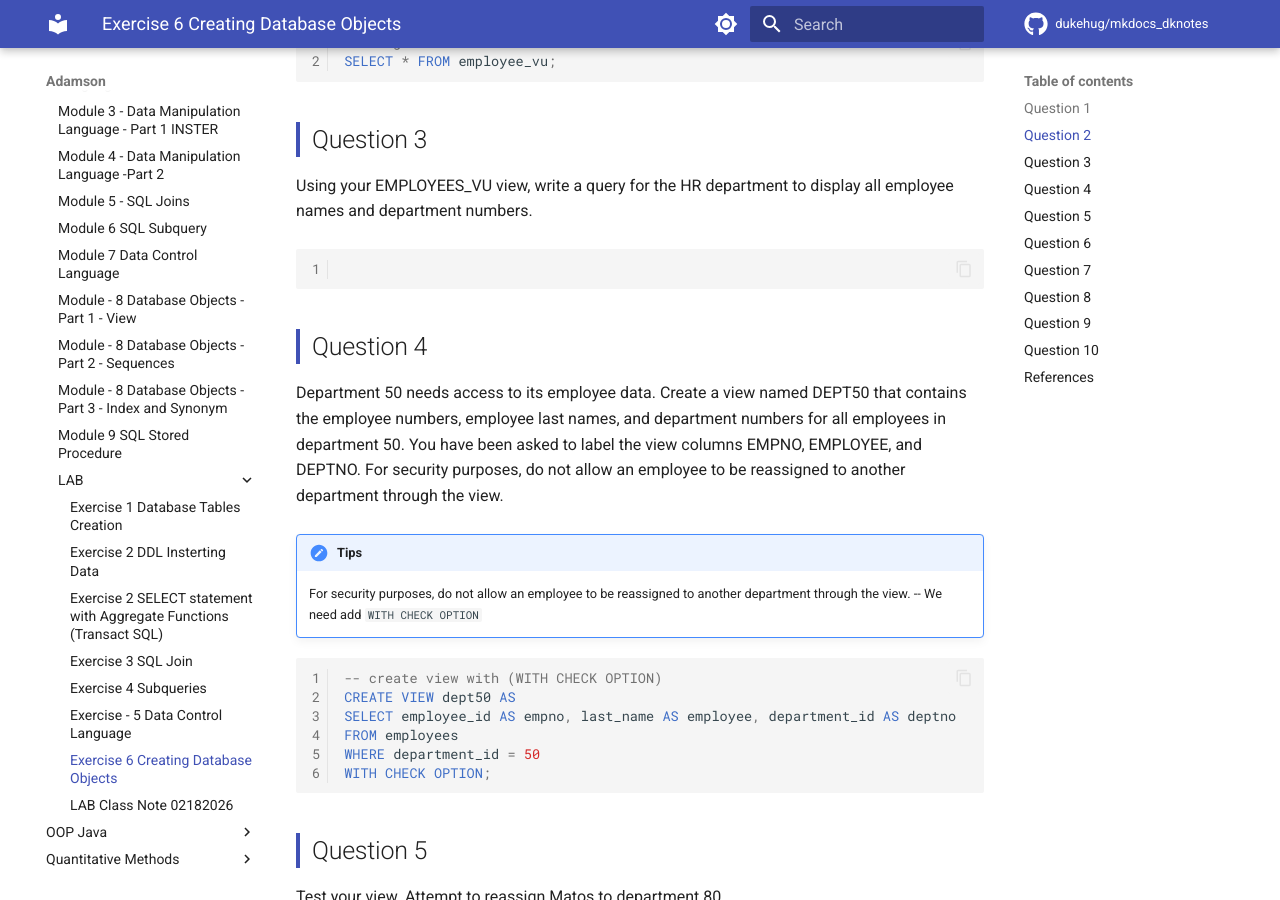
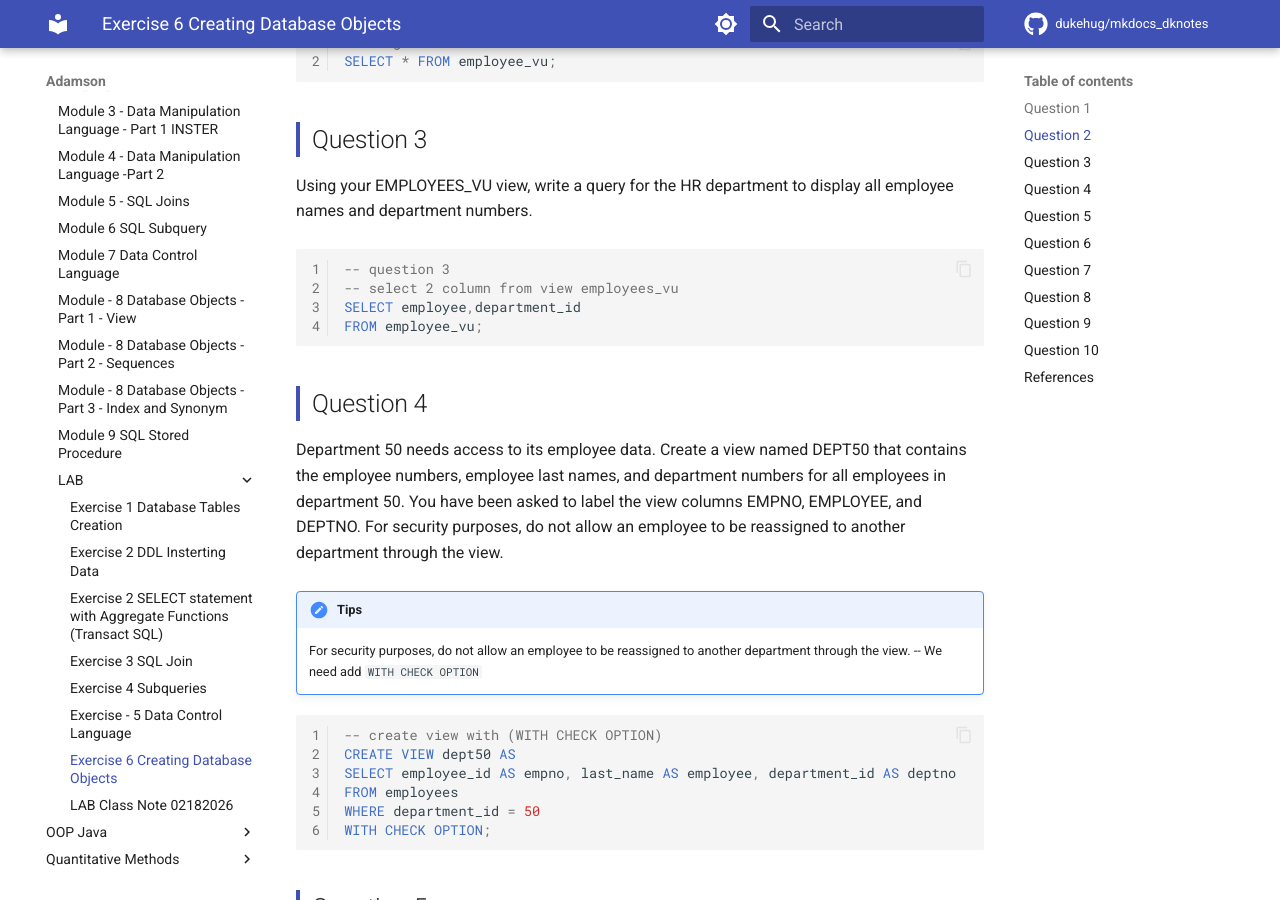
Before and after one commit to dukehug/mkdocs_dknotes, an MkDocs documentation site: the page built from docs/Adamson/2026/ADV_DBMS/LAB/Exercise-6-Creating-Database-Objects.md, in a window 1280 px wide and 900 px high, scrolled down 819 px. Built offline with MkDocs 1.6.1 and Material for MkDocs 9.7.7, drawn with Linux system fonts in a browser that asks for light colours; comment, search, counter and statistics services are not loaded.

Commit message:
upadte notes: Sat Apr 11 02:42:06 PM CST 2026

````diff
--- a/docs/Adamson/2026/ADV_DBMS/LAB/Exercise-6-Creating-Database-Objects.md
+++ b/docs/Adamson/2026/ADV_DBMS/LAB/Exercise-6-Creating-Database-Objects.md
@@ -35,7 +35,10 @@ SELECT * FROM employee_vu;
 Using your EMPLOYEES_VU view, write a query for the HR department to display all employee names and department numbers.
 
 ```sql
-
+-- question 3
+-- select 2 column from view employees_vu
+SELECT employee,department_id
+FROM employee_vu;
 ```
 
 ## Question 4
````
